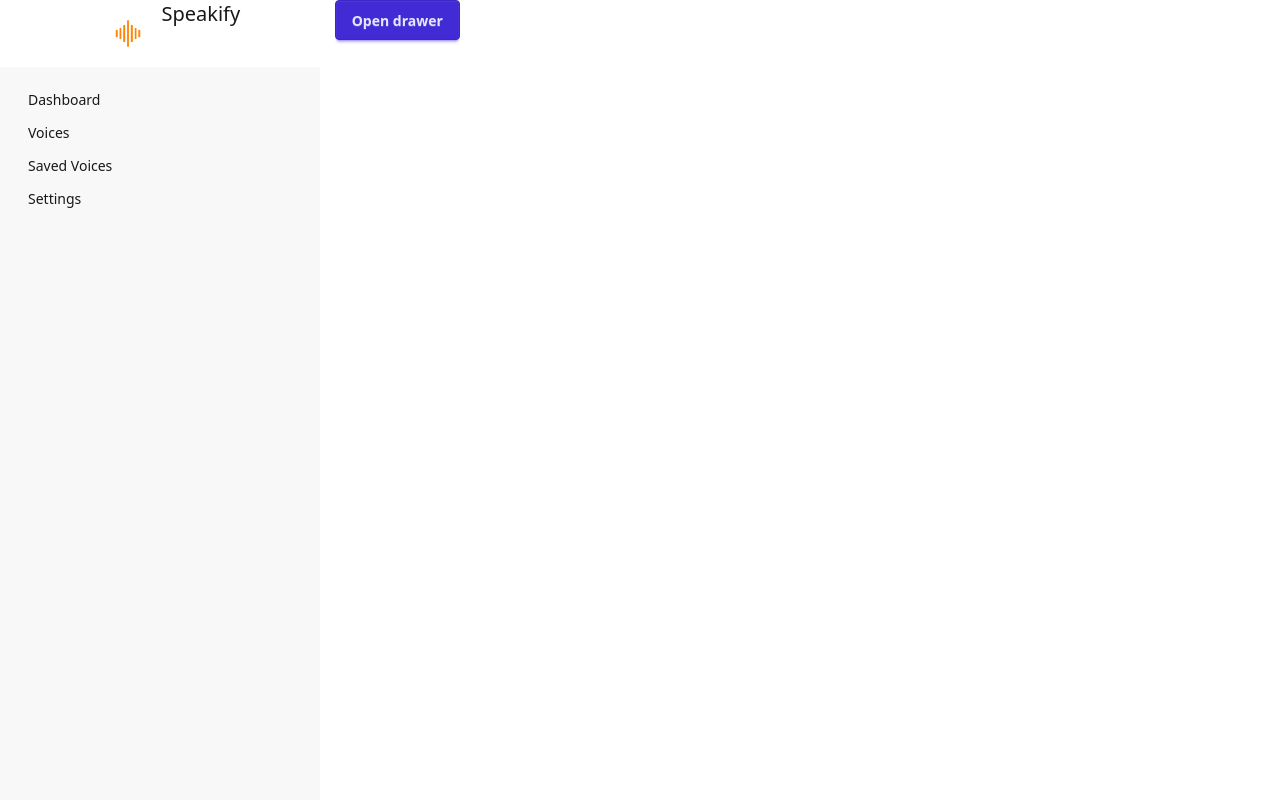
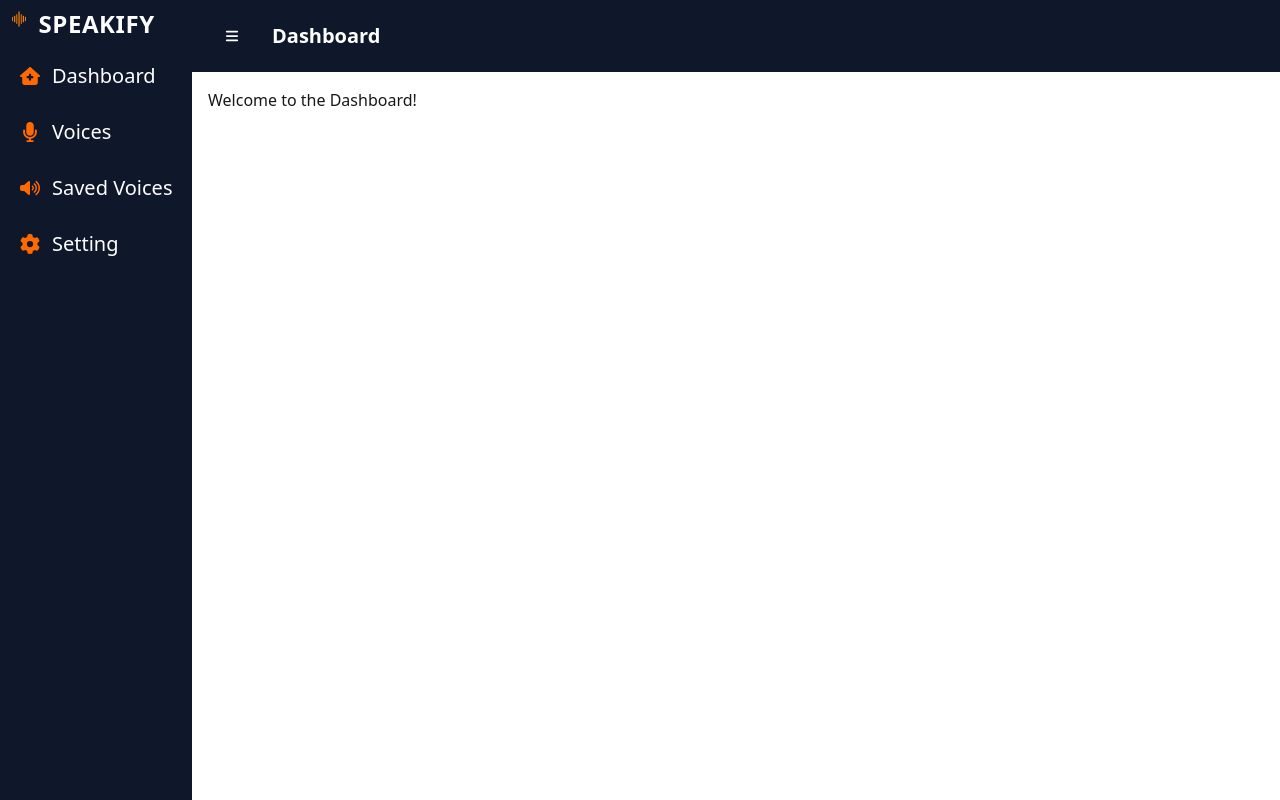
Before and after one commit to Prakash-Dantani/text-to-speech-frontend, a React (Vite) app: page /dashboard in a window 1280 px wide. Built offline with nearby package versions, Linux system fonts and the light colour scheme.

Commit message:
Developed Dashboard and voice list

```diff
--- a/src/App.tsx
+++ b/src/App.tsx
@@ -1,6 +1,7 @@
 import { BrowserRouter as Router, Routes, Route } from "react-router-dom";
-import Dashboard from "./pages/dashboard";
-import Home from "./pages/home";
+import Dashboard from "./pages/Dashobard";
+import Home from "./pages/Home";
+import Voices from "./pages/Voices";
 
 const App = () => {
   return (
@@ -9,6 +10,7 @@ const App = () => {
         <Routes>
           <Route path="/" element={<Home />} />
           <Route path="/dashboard" element={<Dashboard />} />
+          <Route path="/voices" element={<Voices />} />
         </Routes>
       </Router>
     </div>
--- a/src/Test2.tsx
+++ b/src/Test2.tsx
@@ -1,5 +1,3 @@
-import react from "react";
-
 // const Test2: React.FC<props> = ({ name }) => {
 const Test2 = ({ name }: { name?: string }) => {
   return `${name || "Guest"}`;
--- a/src/components/Sidebar.tsx
+++ /dev/null
@@ -1,7 +0,0 @@
-import React from "react";
-
-const Sidebar = () => {
-  return <div>Sidebar</div>;
-};
-
-export default Sidebar;
--- /dev/null
+++ b/src/components/VoiceCard.tsx
@@ -0,0 +1,29 @@
+import { Voices as VoiceProps } from "../entities/Voices";
+interface ChildProps {
+  voice: VoiceProps;
+}
+const VoiceCard = ({ voice }: ChildProps) => {
+  return (
+    <div className="card bg-base-100 w-96 shadow-sm">
+      <figure className="px-10 pt-10">
+        <img
+          src="https://img.daisyui.com/images/stock/photo-1606107557195-0e29a4b5b4aa.webp"
+          alt="Shoes"
+          className="rounded-xl"
+        />
+      </figure>
+      <div className="card-body items-center text-center">
+        <h2 className="card-title">{voice.voice_name}</h2>
+        <p>
+          A card component has a figure, a body part, and inside body there are
+          title and actions parts
+        </p>
+        <div className="card-actions">
+          <button className="btn btn-primary">Buy Now</button>
+        </div>
+      </div>
+    </div>
+  );
+};
+
+export default VoiceCard;
--- /dev/null
+++ b/src/components/layout/PageBody.tsx
@@ -0,0 +1,35 @@
+import { ReactNode } from "react";
+import { FaBars } from "react-icons/fa6";
+import Sidebar from "./Sidebar";
+
+interface PageBodyProps {
+  pageTitle: string;
+  children: ReactNode;
+}
+
+const PageBody = ({ pageTitle, children }: PageBodyProps) => {
+  return (
+    <div className="drawer lg:drawer-open">
+      <input id="my-drawer" type="checkbox" className="drawer-toggle" />
+
+      <div className="drawer-content flex flex-col">
+        {/* Top Navbar */}
+        <div className="w-full p-4 bg-[#0F172A] text-white flex items-center">
+          <label htmlFor="my-drawer" className="btn btn-ghost drawer-button">
+            <FaBars />
+          </label>
+          <h1 className="ml-4 text-xl font-bold">{pageTitle}</h1>{" "}
+          {/* DYNAMIC title */}
+        </div>
+
+        {/* Page content */}
+        <main className="p-4">{children}</main>
+      </div>
+
+      {/* Sidebar */}
+      <Sidebar />
+    </div>
+  );
+};
+
+export default PageBody;
--- /dev/null
+++ b/src/components/layout/Sidebar.tsx
@@ -0,0 +1,63 @@
+import { Link } from "react-router-dom";
+import LogoImage from "../../assets/images/speakify-logo-orange.png";
+import * as Icons from "react-icons/fa6"; // Import all Fa icons
+
+const Sidebar = () => {
+  const sidebarMenus = [
+    {
+      icon: "FaHouseMedical",
+      title: "Dashboard",
+      page: "/dashboard",
+    },
+    {
+      icon: "FaMicrophone",
+      title: "Voices",
+      page: "/voices",
+    },
+    {
+      icon: "FaVolumeHigh",
+      title: "Saved Voices",
+      page: "/saved_voices",
+    },
+    {
+      icon: "FaGear",
+      title: "Setting",
+      page: "/setting",
+    },
+  ];
+  return (
+    <div className="drawer-side bg-[#0F172A] max-w-[40vw] lg:max-w-[15vw]">
+      <label
+        htmlFor="my-drawer"
+        aria-label="close sidebar"
+        className="drawer-overlay"
+      ></label>
+      <div className="flex">
+        <img
+          src={LogoImage}
+          alt=""
+          className="h-[20%] w-[30%] lg:h-[15%] lg:w-[20%]"
+        />
+        <a className="btn-primary uppercase text-white pt-[1vh] font-bold text-[15px] lg:text-2xl lg:font-extrabold tracking-wide">
+          Speakify
+        </a>
+      </div>
+      {/* Sidebar Menus */}
+      <ul className="menu w-full text-white grid-cols-1 gap-4 pt-[10vh] lg:text-xl sm:pt-4">
+        {sidebarMenus.map((menu, index) => {
+          const IconComponent = Icons[menu.icon as keyof typeof Icons];
+          return (
+            <li className="hover:bg-[#272F40] rounded-xl" key={index}>
+              <Link to={menu.page}>
+                {IconComponent && <IconComponent className="text-orange-500" />}
+                <span className="pl-1 text-nowrap active">{menu.title}</span>
+              </Link>
+            </li>
+          );
+        })}
+      </ul>
+    </div>
+  );
+};
+
+export default Sidebar;
--- /dev/null
+++ b/src/constant/Navigation.ts
@@ -0,0 +1,5 @@
+import { useNavigate } from "react-router-dom";
+
+const navigate = useNavigate();
+
+export default navigate;
--- /dev/null
+++ b/src/entities/Voices.ts
@@ -0,0 +1,8 @@
+export interface Voices {
+  _id: string;
+  language_code: string;
+  language_name: String;
+  voice_name: string;
+  gender: string;
+  default: string;
+}
--- /dev/null
+++ b/src/pages/Dashobard.tsx
@@ -0,0 +1,7 @@
+import PageBody from "../components/layout/PageBody";
+
+const Dashboard = () => {
+  return <PageBody pageTitle="Dashboard">Welcome to the Dashboard!</PageBody>;
+};
+
+export default Dashboard;
--- /dev/null
+++ b/src/pages/Voices.tsx
@@ -0,0 +1,36 @@
+import { useEffect, useState } from "react";
+import PageBody from "../components/layout/PageBody";
+import apiClient from "../services/ApiClient";
+import { Voices as VoiceProps } from "../entities/Voices";
+import VoiceCard from "../components/VoiceCard";
+
+const Voices = () => {
+  const [voiceList, setVoiceList] = useState<VoiceProps[]>([]);
+  const [loading, setLoading] = useState<boolean>(true);
+
+  useEffect(() => {
+    const fetchVoices = async () => {
+      const voicesData = await apiClient
+        .get("/voices")
+        .then((response) => response.data);
+      setVoiceList(voicesData.voices);
+
+      setLoading(false);
+    };
+    fetchVoices();
+  }, []);
+  return (
+    <>
+      <PageBody pageTitle="Voices">
+        {loading && <p>Loading...</p>}
+        <div className="grid grid-cols-3 gap-4">
+          {voiceList.map((voice, index) => (
+            <VoiceCard voice={voice} key={index} />
+          ))}
+        </div>
+      </PageBody>
+    </>
+  );
+};
+
+export default Voices;
--- a/src/pages/dashboard.tsx
+++ /dev/null
@@ -1,51 +0,0 @@
-import Logo from "../components/layout/Logo";
-import LogoImage from "../assets/images/speakify-logo-orange.png";
-const dashboard = () => {
-  return (
-    <>
-      {/* <Header /> */}
-      <div>
-        <div className="drawer lg:drawer-open">
-          <input id="my-drawer" type="checkbox" className="drawer-toggle" />
-          <div className="drawer-content">
-            {/* Page content here */}
-            <label
-              htmlFor="my-drawer"
-              className="btn btn-primary drawer-button"
-            >
-              Open drawer
-            </label>
-          </div>
-          <div className="drawer-side">
-            <label
-              htmlFor="my-drawer"
-              aria-label="close sidebar"
-              className="drawer-overlay"
-            ></label>
-            <div className="flex justify-center">
-              <img src={LogoImage} alt="" className="h-[15%] w-[20%]" />
-              <Logo />
-            </div>
-            <ul className="menu bg-base-200 text-base-content min-h-full w-80 p-4">
-              {/* Sidebar content here */}
-              <li>
-                <a>Dashboard</a>
-              </li>
-              <li>
-                <a>Voices</a>
-              </li>
-              <li>
-                <a>Saved Voices</a>
-              </li>
-              <li>
-                <a>Settings</a>
-              </li>
-            </ul>
-          </div>
-        </div>
-      </div>
-    </>
-  );
-};
-
-export default dashboard;
--- /dev/null
+++ b/src/services/apiClient.tsx
@@ -0,0 +1,9 @@
+import axios from "axios";
+
+const apiClient = axios.create({
+  baseURL: "http://localhost:3000/api/",
+  withCredentials: true,
+  headers: { "Content-Type": "application/json" },
+});
+
+export default apiClient;
```
